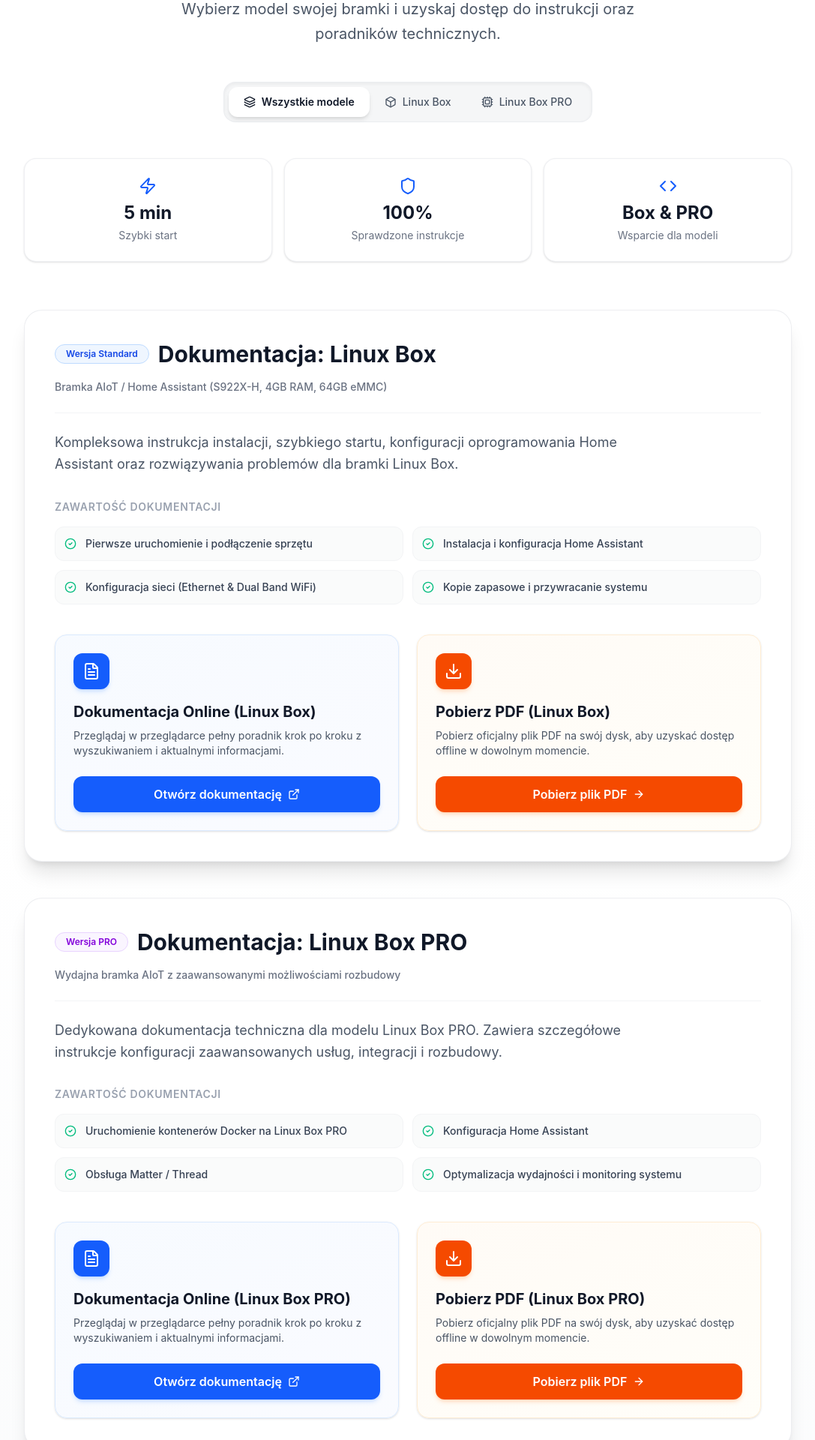
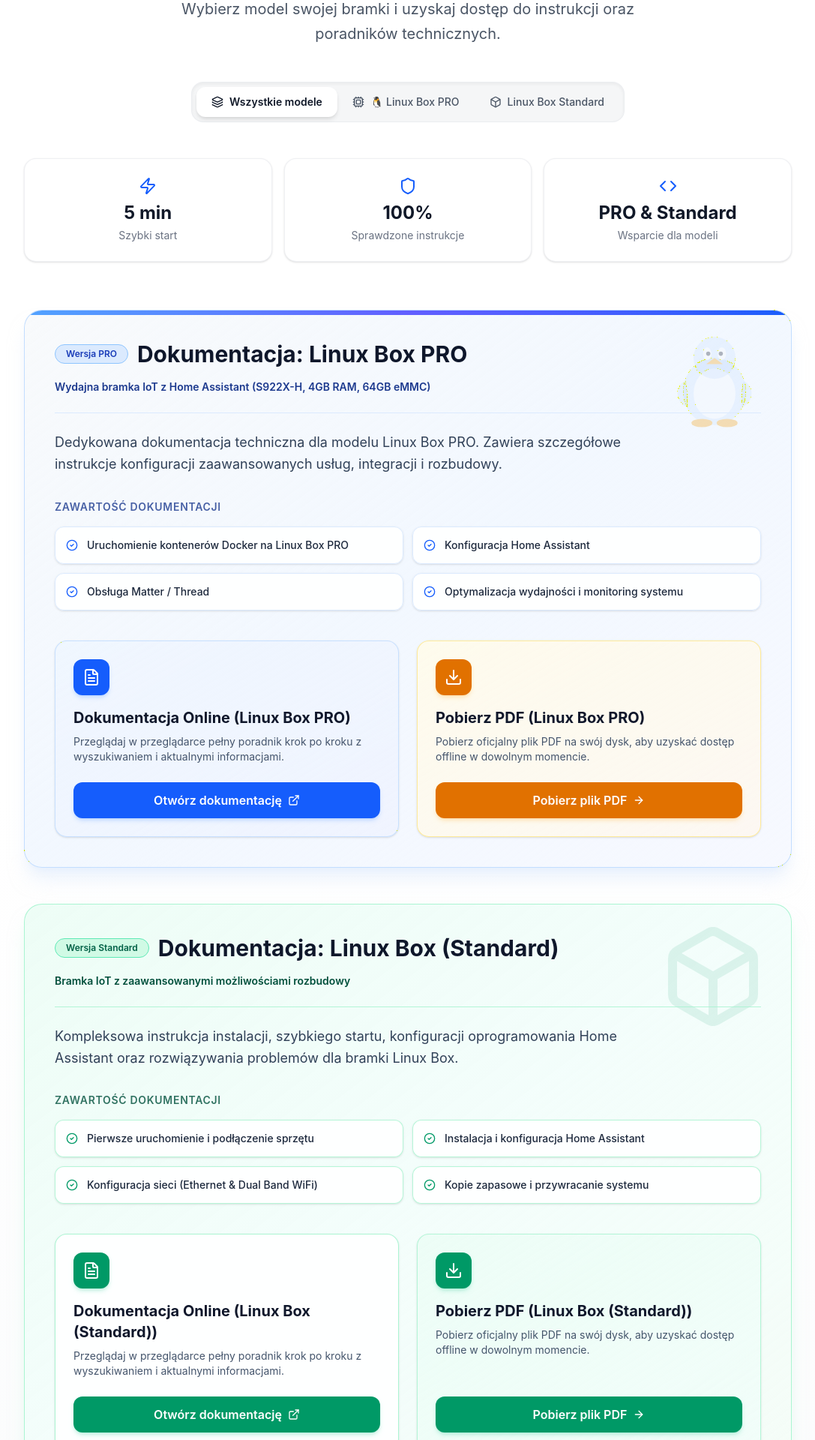
Before and after one commit to araczkowski/box-www-page, a Next.js app: page /docs in a window 1280 px wide. Shown: the part 360-2280 px from the top of the page at 75% size, without its empty margins (96-1183 px from the left). Built offline with nearby package versions, Linux system fonts and the light colour scheme.

Commit message:
docs improvments

```diff
--- a/src/app/docs/page.tsx
+++ b/src/app/docs/page.tsx
@@ -36,10 +36,49 @@
   },
 };
 
-type ModelType = "all" | "standard" | "pro";
+const LinuxPenguinWatermark = () => (
+  <div className="absolute right-4 top-4 md:right-8 md:top-6 pointer-events-none opacity-30 select-none transition-transform duration-700 group-hover:scale-110 group-hover:rotate-6 z-0">
+    <svg
+      width="140"
+      height="140"
+      viewBox="0 0 100 100"
+      fill="none"
+      xmlns="http://www.w3.org/2000/svg"
+      className="text-blue-500/20"
+    >
+      {/* Body */}
+      <ellipse cx="50" cy="60" rx="30" ry="32" fill="currentColor" />
+      {/* Belly */}
+      <ellipse cx="50" cy="62" rx="20" ry="24" fill="#F8FAFC" fillOpacity="0.9" />
+      {/* Head */}
+      <circle cx="50" cy="28" r="20" fill="currentColor" />
+      {/* Eyes */}
+      <ellipse cx="43" cy="24" rx="4" ry="6" fill="#F8FAFC" />
+      <ellipse cx="57" cy="24" rx="4" ry="6" fill="#F8FAFC" />
+      <circle cx="44" cy="24" r="2" fill="#0F172A" />
+      <circle cx="56" cy="24" r="2" fill="#0F172A" />
+      {/* Beak */}
+      <polygon points="50,28 42,34 58,34" fill="#F59E0B" />
+      {/* Wings */}
+      <path d="M 22 50 C 12 55 12 70 24 75 C 24 65 24 55 22 50 Z" fill="currentColor" />
+      <path d="M 78 50 C 88 55 88 70 76 75 C 76 65 76 55 78 50 Z" fill="currentColor" />
+      {/* Feet */}
+      <ellipse cx="38" cy="90" rx="10" ry="4" fill="#F59E0B" />
+      <ellipse cx="62" cy="90" rx="10" ry="4" fill="#F59E0B" />
+    </svg>
+  </div>
+);
+
+const BoxWatermark = () => (
+  <div className="absolute right-4 top-4 md:right-8 md:top-6 pointer-events-none opacity-10 select-none text-emerald-600 z-0">
+    <Box className="w-36 h-36" />
+  </div>
+);
+
+type ModelType = "all" | "pro" | "standard";
 
 interface DocItem {
-  id: "standard" | "pro";
+  id: "pro" | "standard";
   title: string;
   badge: string;
   badgeColor: string;
@@ -52,11 +91,30 @@
 
 const docsData: DocItem[] = [
   {
+    id: "pro",
+    title: "Linux Box PRO",
+    badge: "Wersja PRO",
+    badgeColor: "bg-blue-100 text-blue-800 border-blue-300 font-semibold",
+    subtitle: "Wydajna bramka IoT z Home Assistant (S922X-H, 4GB RAM, 64GB eMMC)",
+    description:
+      "Dedykowana dokumentacja techniczna dla modelu Linux Box PRO. Zawiera szczegółowe instrukcje konfiguracji zaawansowanych usług, integracji i rozbudowy.",
+    onlineUrl:
+      "https://docs.google.com/document/d/1srCEdwxgLsXWYs3N94VMChzI6eTjtDUmplZxLtWGJ4I/edit?usp=sharing",
+    pdfUrl:
+      "https://docs.google.com/document/export?format=pdf&id=1srCEdwxgLsXWYs3N94VMChzI6eTjtDUmplZxLtWGJ4I",
+    topics: [
+      "Uruchomienie kontenerów Docker na Linux Box PRO",
+      "Konfiguracja Home Assistant",
+      "Obsługa Matter / Thread",
+      "Optymalizacja wydajności i monitoring systemu",
+    ],
+  },
+  {
     id: "standard",
-    title: "Linux Box",
+    title: "Linux Box (Standard)",
     badge: "Wersja Standard",
-    badgeColor: "bg-blue-50 text-blue-700 border-blue-200",
-    subtitle: "Bramka AIoT / Home Assistant (S922X-H, 4GB RAM, 64GB eMMC)",
+    badgeColor: "bg-emerald-100 text-emerald-800 border-emerald-300 font-semibold",
+    subtitle: "Bramka IoT z zaawansowanymi możliwościami rozbudowy",
     description:
       "Kompleksowa instrukcja instalacji, szybkiego startu, konfiguracji oprogramowania Home Assistant oraz rozwiązywania problemów dla bramki Linux Box.",
     onlineUrl:
@@ -68,25 +126,6 @@
       "Instalacja i konfiguracja Home Assistant",
       "Konfiguracja sieci (Ethernet & Dual Band WiFi)",
       "Kopie zapasowe i przywracanie systemu",
-    ],
-  },
-  {
-    id: "pro",
-    title: "Linux Box PRO",
-    badge: "Wersja PRO",
-    badgeColor: "bg-purple-50 text-purple-700 border-purple-200",
-    subtitle: "Wydajna bramka AIoT z zaawansowanymi możliwościami rozbudowy",
-    description:
-      "Dedykowana dokumentacja techniczna dla modelu Linux Box PRO. Zawiera szczegółowe instrukcje konfiguracji zaawansowanych usług, integracji i rozbudowy.",
-    onlineUrl:
-      "https://docs.google.com/document/d/1srCEdwxgLsXWYs3N94VMChzI6eTjtDUmplZxLtWGJ4I/edit?usp=sharing",
-    pdfUrl:
-      "https://docs.google.com/document/export?format=pdf&id=1srCEdwxgLsXWYs3N94VMChzI6eTjtDUmplZxLtWGJ4I",
-    topics: [
-      "Uruchomienie kontenerów Docker na Linux Box PRO",
-      "Konfiguracja Home Assistant",
-      "Obsługa Matter / Thread",
-      "Optymalizacja wydajności i monitoring systemu",
     ],
   },
 ];
@@ -103,10 +142,10 @@
     <main className="min-h-screen bg-gradient-to-b from-white via-white to-gray-50">
       {/* Background gradient overlay */}
       <div className="fixed inset-0 -z-10 pointer-events-none">
-        <div className="absolute inset-0 bg-gradient-to-br from-blue-50/30 via-transparent to-purple-50/20" />
+        <div className="absolute inset-0 bg-gradient-to-br from-blue-50/30 via-transparent to-emerald-50/20" />
         <div className="absolute top-1/4 left-1/4 w-96 h-96 bg-blue-200/10 rounded-full blur-3xl animate-pulse" />
         <div
-          className="absolute bottom-1/4 right-1/4 w-96 h-96 bg-purple-200/10 rounded-full blur-3xl animate-pulse"
+          className="absolute bottom-1/4 right-1/4 w-96 h-96 bg-emerald-200/10 rounded-full blur-3xl animate-pulse"
           style={{ animationDelay: "1s" }}
         />
       </div>
@@ -136,7 +175,7 @@
             {/* Page Header */}
             <motion.div className="text-center mb-12" variants={fadeInUp}>
               <motion.div
-                className="inline-flex items-center justify-center p-4 rounded-2xl bg-gradient-to-r from-blue-50 to-purple-50 border border-blue-100/50 mb-6"
+                className="inline-flex items-center justify-center p-4 rounded-2xl bg-gradient-to-r from-blue-50 to-emerald-50 border border-blue-100/50 mb-6"
                 whileHover={{ scale: 1.05, rotate: 5 }}
                 transition={{ type: "spring", stiffness: 300 }}
               >
@@ -170,24 +209,24 @@
                   Wszystkie modele
                 </button>
                 <button
+                  onClick={() => setActiveTab("pro")}
+                  className={`px-5 py-2.5 rounded-xl text-sm font-medium transition-all duration-200 flex items-center gap-2 ${activeTab === "pro"
+                    ? "bg-blue-600 text-white shadow-md font-semibold"
+                    : "text-gray-600 hover:text-gray-900"
+                    }`}
+                >
+                  <Cpu className="w-4 h-4" />
+                  🐧 Linux Box PRO
+                </button>
+                <button
                   onClick={() => setActiveTab("standard")}
                   className={`px-5 py-2.5 rounded-xl text-sm font-medium transition-all duration-200 flex items-center gap-2 ${activeTab === "standard"
-                    ? "bg-white text-blue-600 shadow-md font-semibold"
+                    ? "bg-emerald-600 text-white shadow-md font-semibold"
                     : "text-gray-600 hover:text-gray-900"
                     }`}
                 >
                   <Box className="w-4 h-4" />
-                  Linux Box
-                </button>
-                <button
-                  onClick={() => setActiveTab("pro")}
-                  className={`px-5 py-2.5 rounded-xl text-sm font-medium transition-all duration-200 flex items-center gap-2 ${activeTab === "pro"
-                    ? "bg-white text-purple-600 shadow-md font-semibold"
-                    : "text-gray-600 hover:text-gray-900"
-                    }`}
-                >
-                  <Cpu className="w-4 h-4" />
-                  Linux Box PRO
+                  Linux Box Standard
                 </button>
               </div>
             </motion.div>
@@ -204,7 +243,7 @@
                   label: "Sprawdzone instrukcje",
                   value: "100%",
                 },
-                { icon: Code, label: "Wsparcie dla modeli", value: "Box & PRO" },
+                { icon: Code, label: "Wsparcie dla modeli", value: "PRO & Standard" },
               ].map((stat, index) => (
                 <motion.div
                   key={index}
@@ -212,7 +251,7 @@
                   whileHover={{ y: -4 }}
                   transition={{ type: "spring", stiffness: 300 }}
                 >
-                  <div className="absolute inset-0 bg-gradient-to-r from-blue-100/50 to-purple-100/50 rounded-2xl blur-xl opacity-0 group-hover:opacity-100 transition-opacity duration-500" />
+                  <div className="absolute inset-0 bg-gradient-to-r from-blue-100/50 to-emerald-100/50 rounded-2xl blur-xl opacity-0 group-hover:opacity-100 transition-opacity duration-500" />
                   <div className="relative p-6 rounded-2xl bg-white border border-gray-200/60 shadow-sm text-center group-hover:border-blue-200 group-hover:shadow-md transition-all">
                     <stat.icon className="w-6 h-6 text-blue-600 mx-auto mb-2" />
                     <div className="text-2xl font-bold text-gray-900 mb-1">
@@ -234,44 +273,72 @@
                 transition={{ duration: 0.3 }}
                 className="space-y-12 mb-16"
               >
-                {filteredDocs.map((doc) => (
+                {filteredDocs.map((doc) => {
+                  const isPro = doc.id === "pro";
+                  return (
                     <div
                       key={doc.id}
-                    className="rounded-3xl bg-white border border-gray-200/70 shadow-xl overflow-hidden p-8 md:p-10 relative"
+                      className={`group relative rounded-3xl border shadow-2xl overflow-hidden p-8 md:p-10 transition-all duration-500 ${isPro
+                        ? "bg-gradient-to-br from-slate-50 via-blue-50/80 to-indigo-50/50 border-blue-200/90 text-slate-900 shadow-xl shadow-blue-100/50"
+                        : "bg-gradient-to-br from-emerald-50/90 via-teal-50/80 to-green-50/60 border-emerald-200/90 text-slate-900 shadow-xl shadow-emerald-100/50"
+                        }`}
                     >
+                      {/* Background Watermark */}
+                      {isPro ? <LinuxPenguinWatermark /> : <BoxWatermark />}
+
+                      {/* Top Glowing Accent for PRO */}
+                      {isPro && (
+                        <div className="absolute top-0 left-0 right-0 h-1.5 bg-gradient-to-r from-blue-400 via-indigo-500 to-blue-600" />
+                      )}
+
                       {/* Header Banner */}
-                    <div className="flex flex-wrap items-center justify-between gap-4 mb-6 pb-6 border-b border-gray-100">
+                      <div
+                        className={`flex flex-wrap items-center justify-between gap-4 mb-6 pb-6 border-b relative z-10 ${isPro ? "border-blue-100 pr-24 md:pr-36" : "border-emerald-200/80"
+                          }`}
+                      >
                         <div className="flex items-center gap-3">
                           <span
                             className={`px-3.5 py-1 rounded-full text-xs font-semibold border ${doc.badgeColor}`}
                           >
                             {doc.badge}
                           </span>
-                        <h2 className="text-3xl font-bold text-gray-900">
+                          <h2 className="text-3xl font-bold text-slate-900">
                             Dokumentacja: {doc.title}
                           </h2>
                         </div>
-                      <span className="text-sm text-gray-500 font-medium">
+                        <span
+                          className={`text-sm font-medium ${isPro ? "text-blue-900 font-semibold" : "text-emerald-900 font-semibold"
+                            }`}
+                        >
                           {doc.subtitle}
                         </span>
                       </div>
 
-                    <p className="text-gray-600 mb-8 leading-relaxed text-lg max-w-3xl">
+                      <p className="mb-8 leading-relaxed text-lg max-w-3xl relative z-10 text-slate-700">
                         {doc.description}
                       </p>
 
                       {/* Topics / Features checklist */}
-                    <div className="mb-8">
-                      <h3 className="text-sm font-semibold text-gray-400 uppercase tracking-wider mb-4">
+                      <div className="mb-8 relative z-10">
+                        <h3
+                          className={`text-sm font-semibold uppercase tracking-wider mb-4 ${isPro ? "text-blue-900/80" : "text-emerald-900/80"
+                            }`}
+                        >
                           Zawartość dokumentacji
                         </h3>
                         <div className="grid sm:grid-cols-2 gap-3">
                           {doc.topics.map((topic, idx) => (
                             <div
                               key={idx}
-                            className="flex items-center gap-3 text-gray-700 text-sm font-medium bg-gray-50/80 p-3 rounded-xl border border-gray-100"
+                              className={`flex items-center gap-3 text-sm font-medium p-3.5 rounded-xl border backdrop-blur-sm transition-all ${isPro
+                                ? "bg-white/90 text-slate-800 border-blue-100 hover:border-blue-200 shadow-sm"
+                                : "bg-white/90 text-slate-800 border-emerald-200/80 hover:border-emerald-300 shadow-sm"
+                                }`}
                             >
-                            <CheckCircle2 className="w-4 h-4 text-emerald-500 shrink-0" />
+                              <CheckCircle2
+                                className={`w-4 h-4 shrink-0 ${isPro ? "text-blue-600" : "text-emerald-600"
+                                  }`}
+                              />
                               <span>{topic}</span>
                             </div>
                           ))}
@@ -279,21 +346,29 @@
                       </div>
 
                       {/* Action Cards grid (Online + PDF Download) */}
-                    <div className="grid md:grid-cols-2 gap-6 pt-2">
+                      <div className="grid md:grid-cols-2 gap-6 pt-2 relative z-10">
                         {/* Online doc button card */}
                         <motion.div
                           whileHover={{ y: -4 }}
                           transition={{ type: "spring", stiffness: 300 }}
-                        className="relative group p-6 rounded-2xl bg-gradient-to-br from-blue-50/50 to-indigo-50/30 border border-blue-100 shadow-sm hover:shadow-md transition-all flex flex-col justify-between"
+                          className={`relative group/card p-6 rounded-2xl border shadow-sm hover:shadow-md transition-all flex flex-col justify-between ${isPro
+                            ? "bg-gradient-to-br from-blue-50/90 to-indigo-50/70 border-blue-200/80"
+                            : "bg-white/90 border-emerald-200/90 hover:border-emerald-300"
+                            }`}
                         >
                           <div>
-                          <div className="inline-flex p-3 rounded-xl bg-blue-600 text-white mb-4 shadow-md shadow-blue-500/20">
+                            <div
+                              className={`inline-flex p-3 rounded-xl mb-4 shadow-md ${isPro
+                                ? "bg-blue-600 text-white shadow-blue-500/20"
+                                : "bg-emerald-600 text-white shadow-emerald-500/20"
+                                }`}
+                            >
                               <FileText className="w-6 h-6" />
                             </div>
-                          <h4 className="text-xl font-bold text-gray-900 mb-2">
+                            <h4 className="text-xl font-bold mb-2 text-slate-900">
                               Dokumentacja Online ({doc.title})
                             </h4>
-                          <p className="text-sm text-gray-600 mb-6">
+                            <p className="text-sm mb-6 text-slate-600">
                               Przeglądaj w przeglądarce pełny poradnik krok po kroku z wyszukiwaniem i aktualnymi informacjami.
                             </p>
                           </div>
@@ -301,7 +376,10 @@
                             href={doc.onlineUrl}
                             target="_blank"
                             rel="noopener noreferrer"
-                          className="inline-flex items-center justify-center gap-2 px-5 py-3 bg-blue-600 text-white font-semibold rounded-xl hover:bg-blue-700 transition-all duration-300 shadow-md shadow-blue-500/20 group/btn"
+                            className={`inline-flex items-center justify-center gap-2 px-5 py-3 font-semibold rounded-xl transition-all duration-300 shadow-md group/btn ${isPro
+                              ? "bg-blue-600 text-white hover:bg-blue-700 shadow-blue-500/20"
+                              : "bg-emerald-600 text-white hover:bg-emerald-700 shadow-emerald-500/20"
+                              }`}
                           >
                             <span>Otwórz dokumentację</span>
                             <ExternalLink className="w-4 h-4 group-hover/btn:translate-x-0.5 group-hover/btn:-translate-y-0.5 transition-transform" />
@@ -312,22 +390,33 @@
                         <motion.div
                           whileHover={{ y: -4 }}
                           transition={{ type: "spring", stiffness: 300 }}
-                        className="relative group p-6 rounded-2xl bg-gradient-to-br from-orange-50/50 to-amber-50/30 border border-orange-100 shadow-sm hover:shadow-md transition-all flex flex-col justify-between"
+                          className={`relative group/card p-6 rounded-2xl border shadow-sm hover:shadow-md transition-all flex flex-col justify-between ${isPro
+                            ? "bg-gradient-to-br from-amber-50/90 to-orange-50/70 border-amber-200/80 hover:border-amber-300"
+                            : "bg-gradient-to-br from-emerald-50/90 to-teal-50/70 border-emerald-200/80 hover:border-emerald-300"
+                            }`}
                         >
                           <div>
-                          <div className="inline-flex p-3 rounded-xl bg-orange-600 text-white mb-4 shadow-md shadow-orange-500/20">
+                            <div
+                              className={`inline-flex p-3 rounded-xl mb-4 shadow-md ${isPro
+                                ? "bg-amber-600 text-white shadow-amber-500/20"
+                                : "bg-emerald-600 text-white shadow-emerald-500/20"
+                                }`}
+                            >
                               <Download className="w-6 h-6" />
                             </div>
-                          <h4 className="text-xl font-bold text-gray-900 mb-2">
+                            <h4 className="text-xl font-bold mb-2 text-slate-900">
                               Pobierz PDF ({doc.title})
                             </h4>
-                          <p className="text-sm text-gray-600 mb-6">
+                            <p className="text-sm mb-6 text-slate-600">
                               Pobierz oficjalny plik PDF na swój dysk, aby uzyskać dostęp offline w dowolnym momencie.
                             </p>
                           </div>
                           <Link
                             href={doc.pdfUrl}
-                          className="inline-flex items-center justify-center gap-2 px-5 py-3 bg-orange-600 text-white font-semibold rounded-xl hover:bg-orange-700 transition-all duration-300 shadow-md shadow-orange-500/20 group/btn"
+                            className={`inline-flex items-center justify-center gap-2 px-5 py-3 font-semibold rounded-xl transition-all duration-300 shadow-md group/btn ${isPro
+                              ? "bg-amber-600 text-white hover:bg-amber-700 shadow-amber-500/20"
+                              : "bg-emerald-600 text-white hover:bg-emerald-700 shadow-emerald-500/20"
+                              }`}
                           >
                             <span>Pobierz plik PDF</span>
                             <ArrowRight className="w-4 h-4 group-hover/btn:translate-x-1 transition-transform" />
@@ -335,25 +424,26 @@
                         </motion.div>
                       </div>
                     </div>
-                ))}
+                  );
+                })}
               </motion.div>
             </AnimatePresence>
 
             {/* Continuous expansion banner */}
             <motion.div className="text-center" variants={fadeInUp}>
               <motion.div
-                className="inline-flex items-center gap-3 px-6 py-3 rounded-full bg-gradient-to-r from-amber-50 to-orange-50 border border-amber-200"
+                className="inline-flex items-center gap-3 px-6 py-3 rounded-full bg-gradient-to-r from-emerald-50 to-teal-50 border border-emerald-200"
                 animate={{
                   boxShadow: [
-                    "0 0 20px rgba(245, 158, 11, 0)",
-                    "0 0 20px rgba(245, 158, 11, 0.15)",
-                    "0 0 20px rgba(245, 158, 11, 0)",
+                    "0 0 20px rgba(16, 185, 129, 0)",
+                    "0 0 20px rgba(16, 185, 129, 0.15)",
+                    "0 0 20px rgba(16, 185, 129, 0)",
                   ],
                 }}
                 transition={{ duration: 2, repeat: Infinity }}
               >
-                <Sparkles className="w-5 h-5 text-amber-500" />
-                <span className="text-sm text-amber-700 font-medium">
+                <Sparkles className="w-5 h-5 text-emerald-600" />
+                <span className="text-sm text-emerald-800 font-medium">
                   Dokumentacja dla Linux Box oraz Linux Box PRO jest w ciągłej rozbudowie!
                 </span>
               </motion.div>
```
Lines whose indentation alone changed are shown as unchanged.
